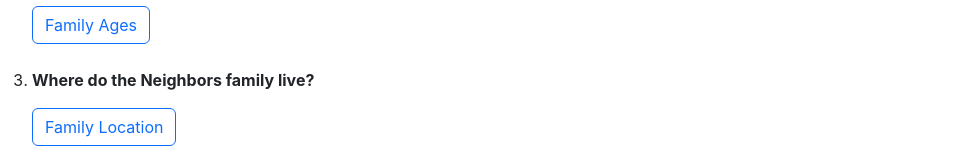
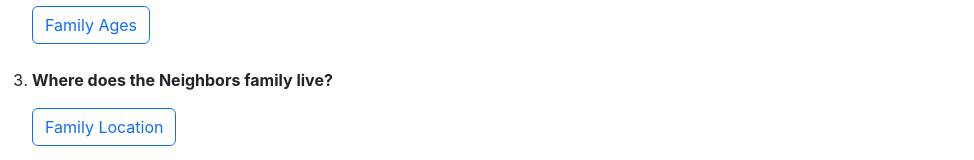
Before and after one commit to bneighbs6/engineering-playground, a React (Create React App) app: page / in a window 1280 px wide. Shown: the part 266-426 px from the top of the page, without its empty margins (0-974 px from the left). Built offline with nearby package versions, Linux system fonts and the light colour scheme.

Commit message:
updated question 3 on Home.jsx

```diff
--- a/src/Components/web-pages/Home.jsx
+++ b/src/Components/web-pages/Home.jsx
@@ -24,7 +24,7 @@ function Home() {
                     </Link>
                 </li>
                 <li className="my-4">
-                    <p><strong>Where do the Neighbors family live?</strong></p>
+                    <p><strong>Where does the Neighbors family live?</strong></p>
                     <Link to="/family-location" className="my-4">
                         <button className="btn btn-outline-primary">Family Location</button>
                     </Link>
```
